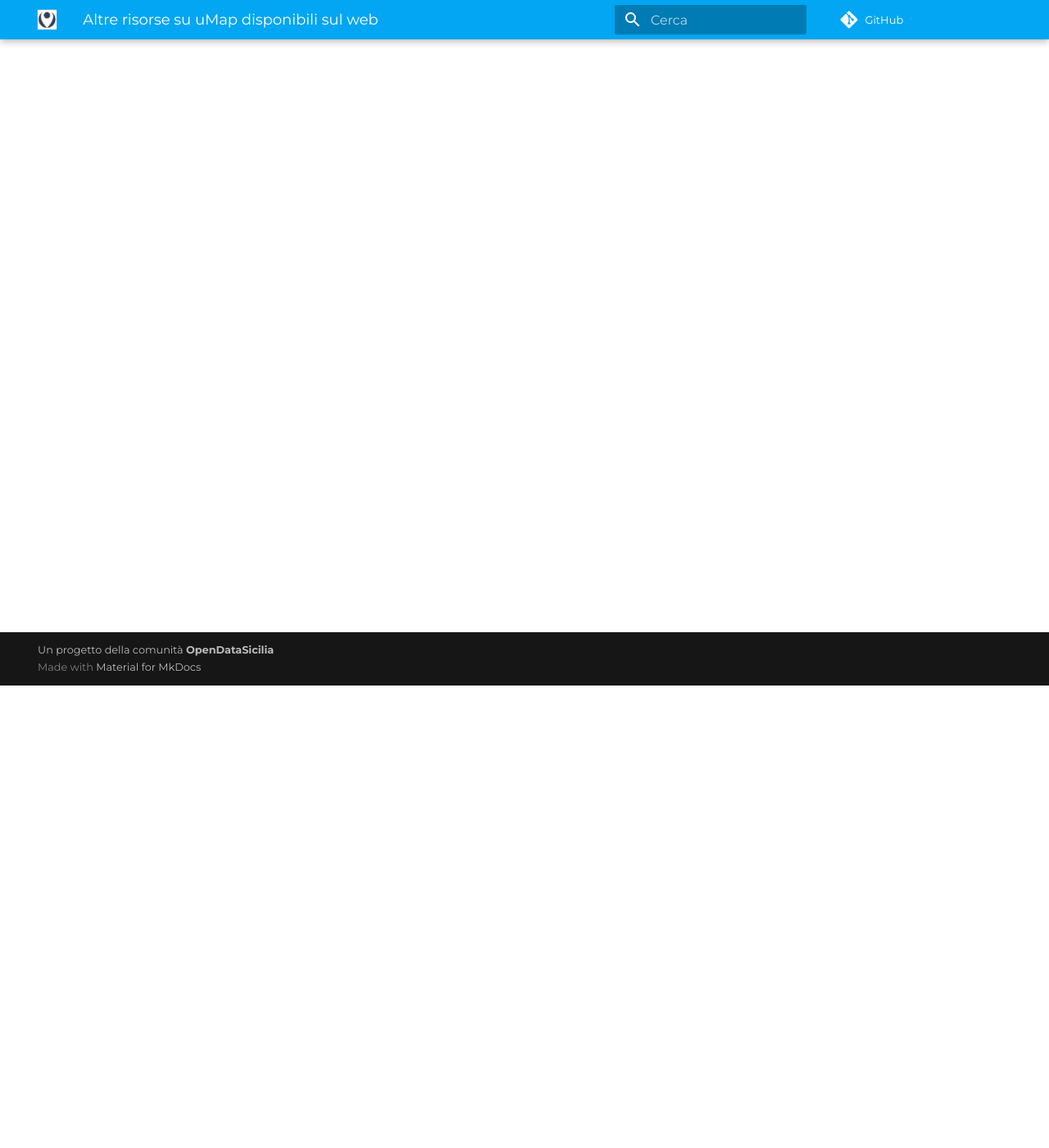
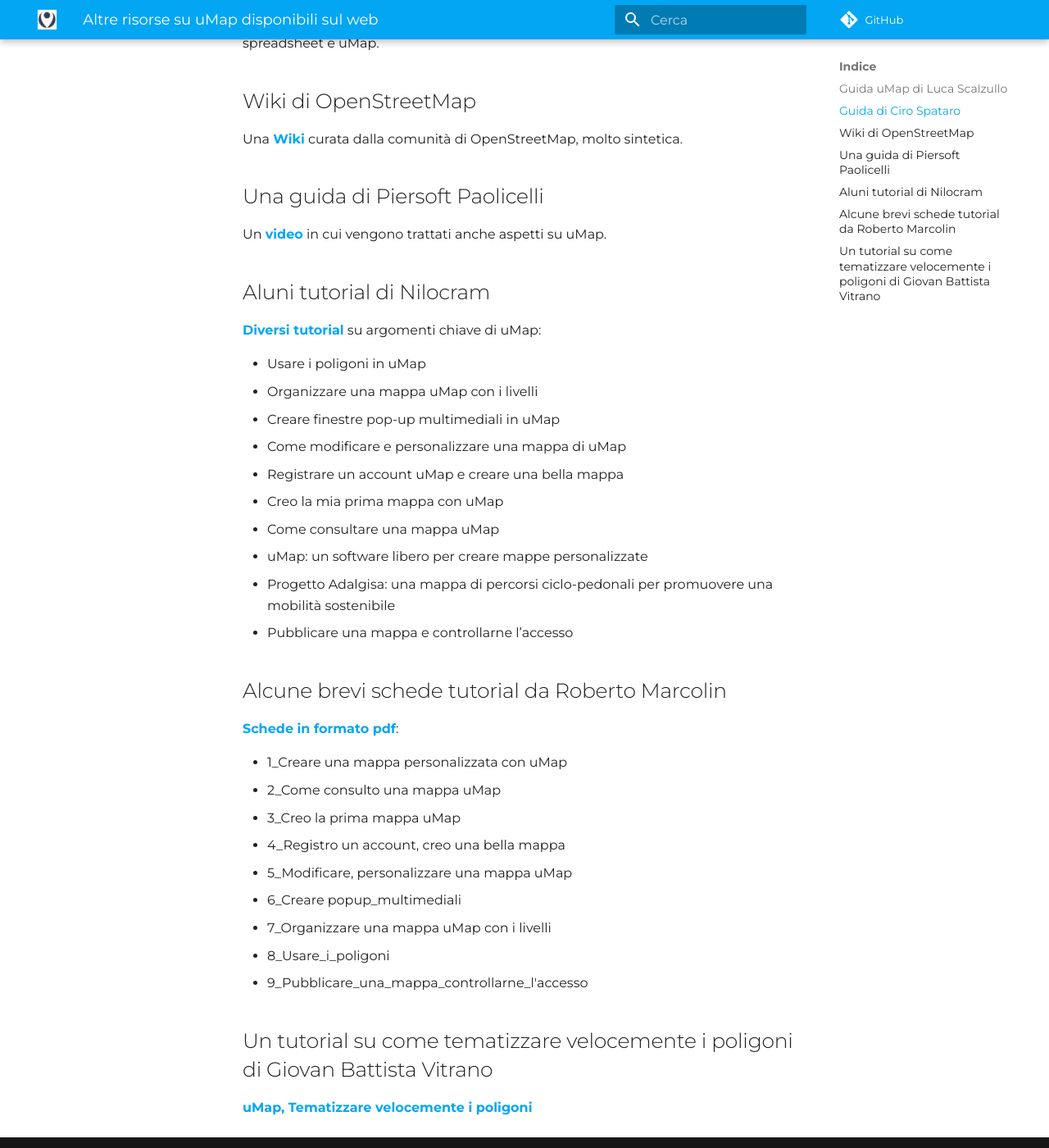
Before and after one commit to opendatasicilia/guida-umap, an MkDocs documentation site: the page built from docs/informazioni/altre-risorse.md, in a window 1280 px wide and 1400 px high, scrolled down 564 px. Shown: the whole window at 82% size. Built offline with MkDocs 1.6.1 and Material for MkDocs 9.7.7, drawn with Linux system fonts in a browser that asks for light colours; comment, search, counter and statistics services are not loaded; some of the changed text lies outside the part shown.

Commit message:
Update altre-risorse.md

```diff
--- a/docs/informazioni/altre-risorse.md
+++ b/docs/informazioni/altre-risorse.md
@@ -1 +1,53 @@
 # Altre risorse su uMap disponibili sul web
+
+Il web rende disponibili risorse preziose in termini di spiegazioni sull'uso di uMap. Di seguito si riportano le principali.
+
+
+## Guida uMap di Luca Scalzullo
+
+Una [**guida**](https://sites.google.com/view/lucascalzullo/lezioni-e-tutorial/umap) molto ricca di dettagli su molti passaggi da seguire.
+
+## Guida di Ciro Spataro
+
+Una [**guida**](https://cirospat.readthedocs.io/it/latest/tutorial-googledrive-to-umap.html) che concentra l'attenzione nel collegamento tra i file di Google spreadsheet e uMap.
+
+## Wiki di OpenStreetMap
+
+Una [**Wiki**](https://wiki.openstreetmap.org/wiki/IT:UMap/Guide) curata dalla comunità di OpenStreetMap, molto sintetica.
+
+## Una guida di Piersoft Paolicelli
+
+Un [**video**](https://www.piersoft.it/tutorial-datawrapper-umap-e-linkedopendata-mibact/) in cui vengono trattati anche aspetti su uMap.
+
+## Aluni tutorial di Nilocram
+
+[**Diversi tutorial**](https://nilocram.wordpress.com/?s=umap) su argomenti chiave di uMap:
+
+   - Usare i poligoni in uMap
+   - Organizzare una mappa uMap con i livelli
+   - Creare finestre pop-up multimediali in uMap
+   - Come modificare e personalizzare una mappa di uMap
+   - Registrare un account uMap e creare una bella mappa
+   - Creo la mia prima mappa con uMap
+   - Come consultare una mappa uMap
+   - uMap: un software libero per creare mappe personalizzate
+   - Progetto Adalgisa: una mappa di percorsi ciclo-pedonali per promuovere una mobilità sostenibile
+   - Pubblicare una mappa e controllarne l’accesso
+
+## Alcune brevi schede tutorial da Roberto Marcolin
+
+[**Schede in formato pdf**](https://roberto-marcolin.canoprof.fr/eleve/uMap):
+
+   - 1_Creare una mappa personalizzata con uMap
+   - 2_Come consulto una mappa uMap
+   - 3_Creo la prima mappa uMap
+   - 4_Registro un account, creo una bella mappa
+   - 5_Modificare, personalizzare una mappa uMap
+   -  6_Creare popup_multimediali
+   -  7_Organizzare una mappa uMap con i livelli
+   -  8_Usare_i_poligoni
+   -  9_Pubblicare_una_mappa_controllarne_l'accesso
+
+## Un tutorial su come tematizzare velocemente i poligoni di Giovan Battista Vitrano
+
+[**uMap, Tematizzare velocemente i poligoni**](https://medium.com/coseerobe/umap-tematizzare-velocemente-i-poligoni-71e75e596c89)
```
